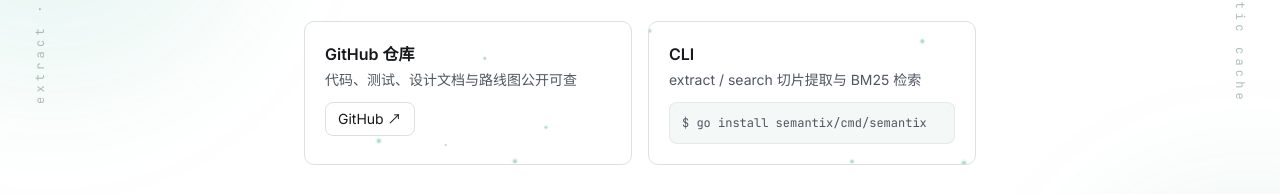
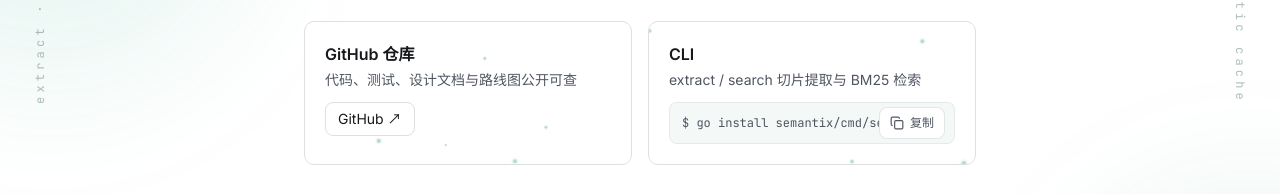
Before and after one commit to Allenllii/semantix, a Next.js app in the folder site/: page / in a window 1280 px wide. Shown: the part 425-619 px from the top of the page. Built offline with nearby package versions, Linux system fonts and the light colour scheme.

Commit message:
feat(site): add copy controls to code snippets

```diff
--- /dev/null
+++ b/site/src/components/CopyCode.tsx
@@ -0,0 +1,106 @@
+"use client";
+
+import { Check, Copy } from "lucide-react";
+import { useEffect, useRef, useState } from "react";
+
+type CopyCodeProps = {
+  code: string;
+  className?: string;
+  prompt?: boolean;
+  tone?: "light" | "dark";
+};
+
+type CopyState = "idle" | "copied" | "failed";
+
+function fallbackCopy(code: string) {
+  const textarea = document.createElement("textarea");
+  textarea.value = code;
+  textarea.setAttribute("readonly", "");
+  textarea.style.position = "fixed";
+  textarea.style.opacity = "0";
+  document.body.appendChild(textarea);
+  textarea.select();
+
+  const copied = document.execCommand("copy");
+  textarea.remove();
+
+  if (!copied) {
+    throw new Error("Copy command was rejected");
+  }
+}
+
+export default function CopyCode({
+  code,
+  className = "",
+  prompt = false,
+  tone = "light",
+}: CopyCodeProps) {
+  const [state, setState] = useState<CopyState>("idle");
+  const resetTimer = useRef<number | undefined>(undefined);
+  const isDark = tone === "dark";
+
+  useEffect(
+    () => () => {
+      if (resetTimer.current !== undefined) {
+        window.clearTimeout(resetTimer.current);
+      }
+    },
+    [],
+  );
+
+  async function handleCopy() {
+    try {
+      if (navigator.clipboard?.writeText) {
+        await navigator.clipboard.writeText(code);
+      } else {
+        fallbackCopy(code);
+      }
+      setState("copied");
+    } catch {
+      try {
+        fallbackCopy(code);
+        setState("copied");
+      } catch {
+        setState("failed");
+      }
+    }
+
+    if (resetTimer.current !== undefined) {
+      window.clearTimeout(resetTimer.current);
+    }
+    resetTimer.current = window.setTimeout(() => setState("idle"), 1800);
+  }
+
+  const label = state === "copied" ? "已复制" : state === "failed" ? "重试" : "复制";
+
+  return (
+    <div className={`relative ${className}`}>
+      <pre
+        className={`overflow-x-auto rounded-md p-3 pr-24 font-mono text-xs ${
+          isDark
+            ? "border border-white/10 bg-[oklch(0.21_0.006_260)] text-slate-300"
+            : "border border-border/60 bg-[oklch(0.976_0.005_165)] text-[oklch(0.45_0.02_260)]"
+        }`}
+      >
+        <code>{prompt ? `$ ${code}` : code}</code>
+      </pre>
+      <button
+        type="button"
+        onClick={handleCopy}
+        aria-label={`${label}代码`}
+        className={`absolute right-2.5 top-1/2 inline-flex h-8 -translate-y-1/2 items-center gap-1.5 rounded-md border px-2.5 text-xs font-medium transition-colors focus-visible:outline-none focus-visible:ring-2 focus-visible:ring-accent focus-visible:ring-offset-2 ${
+          isDark
+            ? "border-white/15 bg-[oklch(0.27_0.008_260)] text-slate-300 hover:border-emerald-400/60 hover:text-emerald-300"
+            : "border-border/80 bg-white text-muted-foreground hover:border-accent/60 hover:text-accent"
+        }`}
+      >
+        {state === "copied" ? (
+          <Check aria-hidden="true" className="size-3.5" />
+        ) : (
+          <Copy aria-hidden="true" className="size-3.5" />
+        )}
+        <span aria-live="polite">{label}</span>
+      </button>
+    </div>
+  );
+}
--- a/site/src/components/Features.tsx
+++ b/site/src/components/Features.tsx
@@ -1,5 +1,6 @@
 import type { Feature } from "@/types/content";
 import Reveal from "@/components/Reveal";
+import CopyCode from "@/components/CopyCode";
 
 const features: Feature[] = [
   {
@@ -96,9 +97,7 @@
                 <p className="mt-2 text-sm leading-relaxed text-muted-foreground">
                   {f.body}
                 </p>
-                <pre className="mt-4 overflow-x-auto rounded-md border border-border/60 bg-[oklch(0.976_0.005_165)] p-3 font-mono text-xs text-[oklch(0.45_0.02_260)]">
-                  <code>{f.code}</code>
-                </pre>
+                <CopyCode className="mt-4" code={f.code} />
                 <a
                   href={f.evidence}
                   target="_blank"
--- a/site/src/components/Hero.tsx
+++ b/site/src/components/Hero.tsx
@@ -1,5 +1,6 @@
 import Reveal from "@/components/Reveal";
 import ParticleCanvas from "@/components/ParticleCanvas";
+import CopyCode from "@/components/CopyCode";
 import { siteIdentity } from "@/lib/site-identity";
 
 export default function Hero() {
@@ -80,9 +81,11 @@
               <p className="mt-1 text-sm text-muted-foreground">
                 extract / search 切片提取与 BM25 检索
               </p>
-              <pre className="mt-3 overflow-x-auto rounded-md border border-border/60 bg-[oklch(0.976_0.005_165)] p-3 font-mono text-xs text-[oklch(0.45_0.02_260)]">
-                <code>$ go install semantix/cmd/semantix</code>
-              </pre>
+              <CopyCode
+                className="mt-3"
+                code="go install semantix/cmd/semantix"
+                prompt
+              />
             </div>
           </div>
           </div>
--- a/site/src/components/Install.tsx
+++ b/site/src/components/Install.tsx
@@ -1,5 +1,6 @@
 import Link from "next/link";
 import Reveal from "@/components/Reveal";
+import CopyCode from "@/components/CopyCode";
 
 const steps = [
   {
@@ -65,9 +66,7 @@
                   </span>
                 </h3>
                 <p className="mt-1 text-sm text-muted-foreground">{step.desc}</p>
-                <pre className="mt-4 overflow-x-auto rounded-md bg-[oklch(0.21_0.006_260)] p-3 font-mono text-xs text-slate-300">
-                  {step.code}
-                </pre>
+                <CopyCode className="mt-4" code={step.code} tone="dark" />
                 <div className="mt-auto pt-4 text-sm">
                   {step.external ? (
                     <a
```
Also changed, not shown: 1 other file (tests, documents, lock files or other folders).
